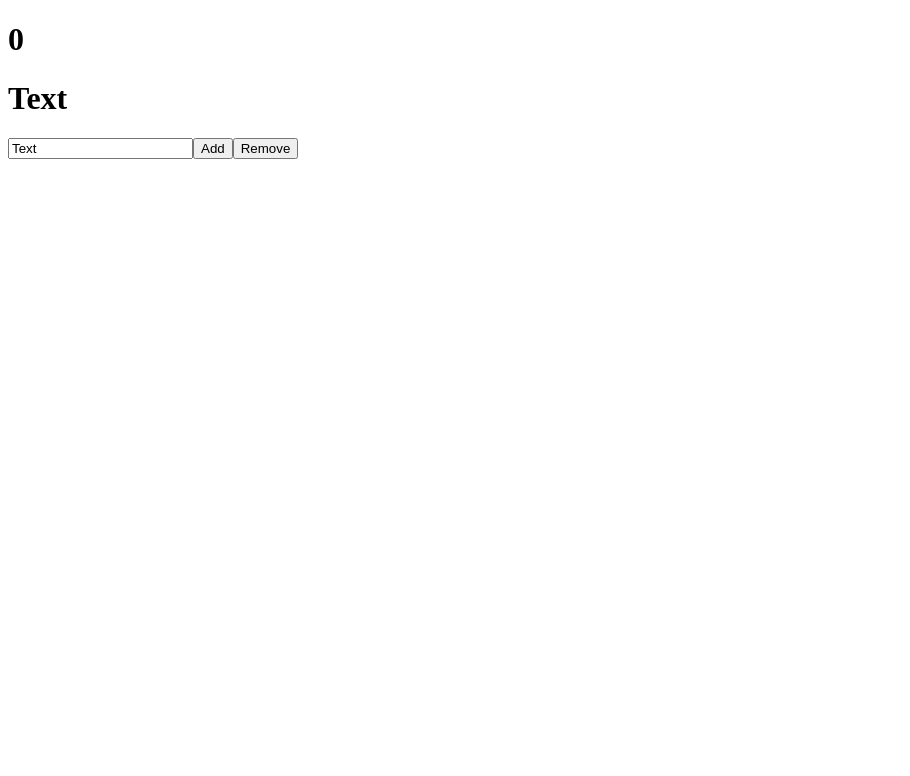
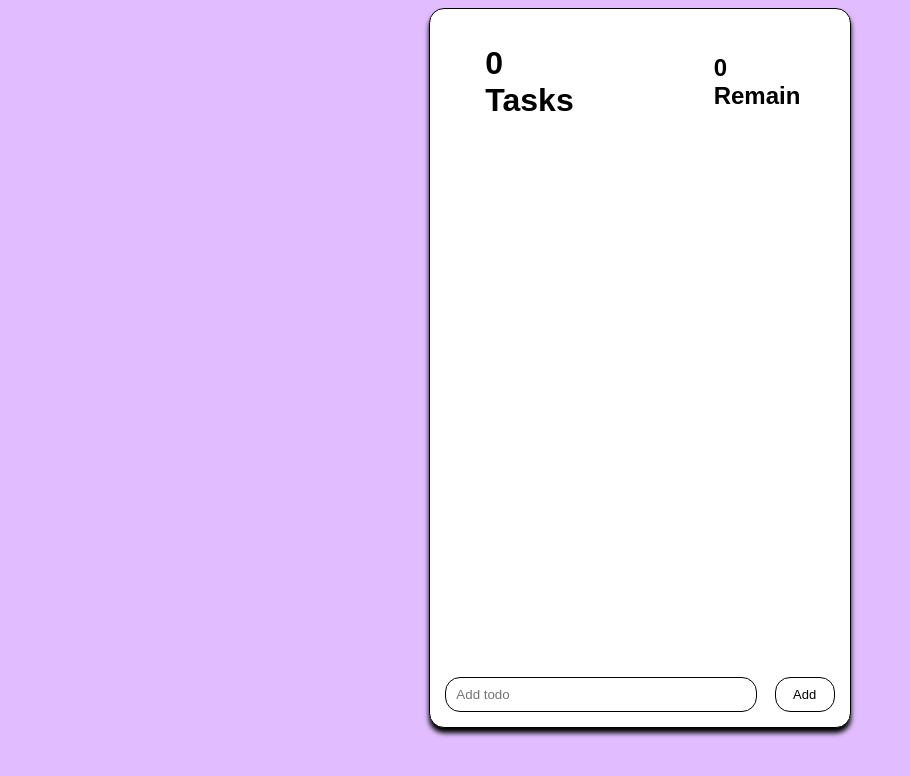
Before and after one commit to JuliaV95/todo, a React (Create React App) app: page / in a window 1280 px wide. Shown: the top 776 px of the page, without its empty margins (0-910 px from the left). Built offline with nearby package versions, Linux system fonts and the light colour scheme.

Commit message:
feat (project): completed the todo list

```diff
--- a/package.json
+++ b/package.json
@@ -6,9 +6,14 @@
     "@testing-library/jest-dom": "^5.16.1",
     "@testing-library/react": "^12.1.2",
     "@testing-library/user-event": "^13.5.0",
+    "axios": "^0.25.0",
+    "bootstrap": "^5.1.3",
+    "node": "^17.4.0",
     "react": "^17.0.2",
     "react-dom": "^17.0.2",
     "react-scripts": "5.0.0",
+    "styled-components": "^5.3.3",
+    "uuid": "^8.3.2",
     "web-vitals": "^2.1.3"
   },
   "scripts": {
--- a/src/App.js
+++ b/src/App.js
@@ -1,22 +1,41 @@
-import React, { useState } from 'react';
+import React, { useState } from "react";
+import styled from "styled-components";
+import Header from "./components/header/header";
+import ToDoInput from "./components/toDoInput/toDoInput";
+import "./scss/main.scss";
+import { ItemList } from "./components/list/list";
+
+const ListWrapper = styled.div`
+  flex: 1 1 auto;
+`;
 
 function App() {
-  const [count, setCount] = useState(0)
-  const [taskText, setTaskText] = useState('Text')
+  const [tasks, setTasks] = useState([]);
+  const deleteItem = (id) => {
+    setTasks(tasks.filter((item) => item.id !== id));
+  };
 
-  function increment() {
-    setCount(count + 1)
-  }
-  function decrement() {
-    setCount(count - 1)
-  }
+  const handlerAddTask = (newTask) => {
+    const updatedTasks = [...tasks, newTask];
+    setTasks(updatedTasks);
+    console.log(updatedTasks);
+  };
+
+  const handleCheck = (id) => {
+    setTasks(tasks.map((item) => (item.id === id) ? {
+      id: item.id,
+      description : item.description,
+      done : !item.done,
+    } : item));
+  };
+
   return (
-    <div className="App">
-      <h1>{count}</h1>
-      <h1>{taskText}</h1>
-      <input type='text' value={taskText}/>
-      <button onClick={increment}>Add</button>
-      <button onClick={decrement}>Remove</button>
+    <div className="form">
+      <Header tasksAmount={tasks.length} tasksRemain={tasks.filter(item => !item.done).length}/>
+      <ListWrapper>
+        <ItemList tasks={tasks} deleteItem={deleteItem} handleCheck={handleCheck}/>
+      </ListWrapper>
+      <ToDoInput addTask={handlerAddTask} />
     </div>
   );
 }
--- /dev/null
+++ b/src/components/button/button.js
@@ -0,0 +1,10 @@
+import React from "react";
+
+const Button = function (props) {
+  return (
+    <button className="btn" onClick={props.onClick}>
+      {props.children}
+    </button>
+  );
+};
+export default Button;
--- /dev/null
+++ b/src/components/button/button.scss
@@ -0,0 +1,8 @@
+.btn {
+    height: 35px;
+    border-radius: 15px;
+    background-color: #fff;
+    border: 1px solid #000;
+    font-size: 13px;
+    width: 60px;
+}
--- /dev/null
+++ b/src/components/header/header.js
@@ -0,0 +1,11 @@
+import React from "react";
+
+const Header = ({tasksAmount, tasksRemain}) => {
+  return (
+    <header className="header">
+      <h1>{tasksAmount} Tasks</h1>
+      <h2>{tasksRemain} Remain</h2>
+    </header>
+  );
+};
+export default Header;
--- /dev/null
+++ b/src/components/header/header.scss
@@ -0,0 +1,8 @@
+.header {
+    display: flex;
+    padding: 0px 40px;
+    gap: 140px;
+    align-items: center;
+    font: 1.2em "Fira Sans", sans-serif;
+    font-size: 16px;
+}
--- /dev/null
+++ b/src/components/list/list.js
@@ -0,0 +1,22 @@
+import React from 'react';
+import Button from '../button/button';
+
+export const ItemList = ({tasks, deleteItem, handleCheck}) => {
+
+    return (
+        <ul className="list-group">
+            {tasks.map((item) => (
+                <li
+                    className='list-group-item'
+                    key={item.id}
+                >
+                    <div>
+                        <input className='list-group-item-checkbox' type="checkbox" defaultChecked={item.done} onChange={() => handleCheck(item.id)}></input>
+                        <label className='description'>{item.description}</label>
+                    </div>
+                    <Button onClick={() => deleteItem(item.id)}>Delete</Button>
+                </li>
+            ))}
+        </ul>
+    )
+}
--- /dev/null
+++ b/src/components/list/list.scss
@@ -0,0 +1,9 @@
+.list-group-item {
+    display: flex;
+    justify-content: space-between;
+    align-items: center;
+    margin-bottom: 20px;
+    &-checkbox:checked + label {
+        text-decoration: line-through;
+    }
+}
--- /dev/null
+++ b/src/components/toDoInput/toDoInput.js
@@ -0,0 +1,30 @@
+import React, { useState } from "react";
+import Button from "../button/button";
+import { v4 as uuidv4 } from 'uuid';
+
+const ToDoInput = function ({ addTask }) {
+  const [value, setValue] = useState("");
+
+  const handleAddTask = () => {
+    addTask({ id: uuidv4(), description: value, done: false });
+    setValue('');
+  }
+  return (
+    <div className="input-wrapper">
+      <input
+        className="todoinput"
+        type="text"
+        placeholder="Add todo"
+        value={value}
+        onChange={(e) => setValue(e.target.value)}
+      />
+      <Button
+        onClick={handleAddTask}
+      >
+        Add
+      </Button>
+    </div>
+  );
+};
+
+export default ToDoInput;
--- /dev/null
+++ b/src/components/toDoInput/toDoInput.scss
@@ -0,0 +1,14 @@
+.todoinput {
+    border-radius: 15px;
+    width: 80%;
+    height: 35px;
+    border: 1px solid #000;
+    background-color: white;
+    padding: 10px;
+    font-size: 16x;
+}
+
+.input-wrapper {
+    display: flex;
+    justify-content: space-between;
+}
--- /dev/null
+++ b/src/scss/main.scss
@@ -0,0 +1,30 @@
+//COMPONENTS
+@use "../components/header/header.scss";
+@use '../components/toDoInput/toDoInput.scss';
+@use '../components/button/button.scss';
+@use '../components/list/list.scss';
+
+*{
+    box-sizing: border-box;
+}
+
+body, html, #root {
+    height: 100%;
+    background-color: #E1BDFF;
+}
+
+.form {
+    border-radius: 15px;
+    padding: 15px 15px;
+    box-shadow: 0px 5px 5px black;
+    width: 33.333%;
+    margin: 0 auto;
+    height: 90%;
+    overflow-y: auto;
+    border: 1px solid #000;
+    background-color: white;
+    display: flex;
+    flex-direction: column;
+}
+
+//STYLES
```
Also changed, not shown: 2 other files (tests, documents, lock files or other folders).
